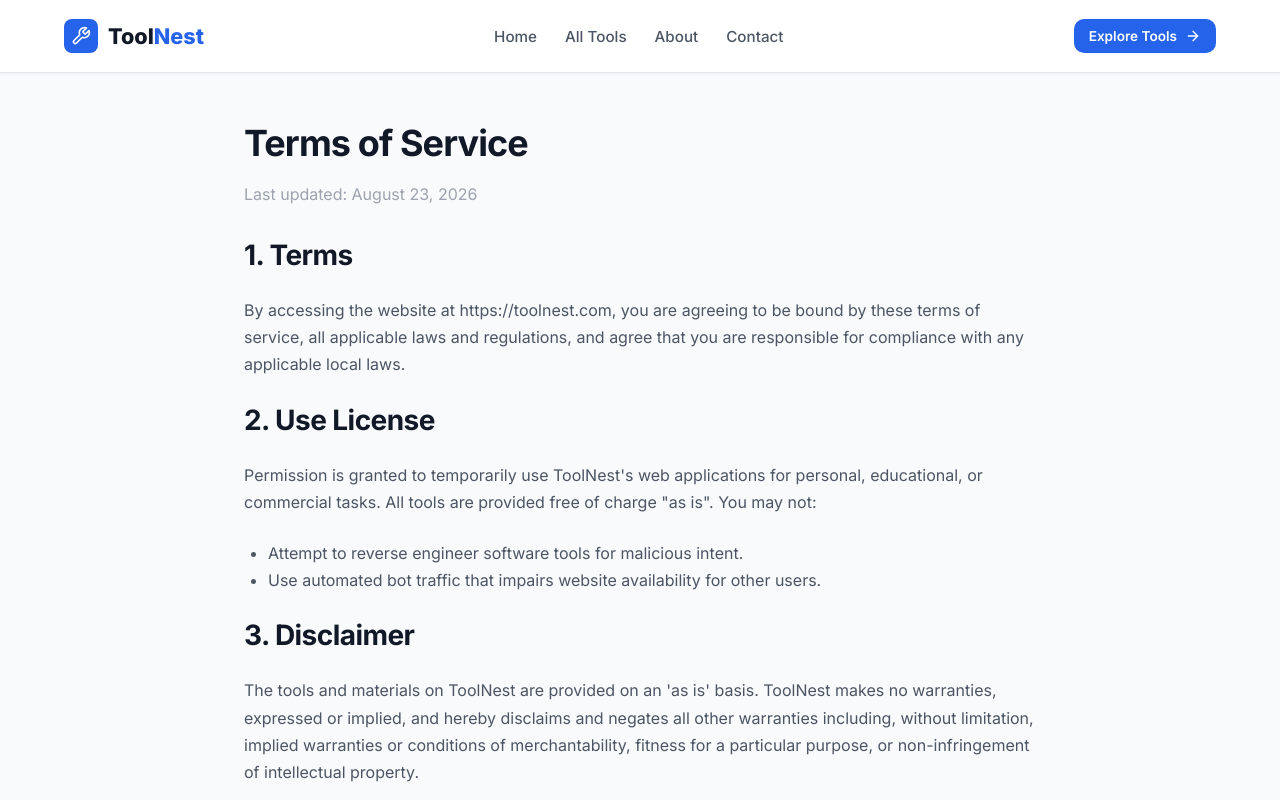
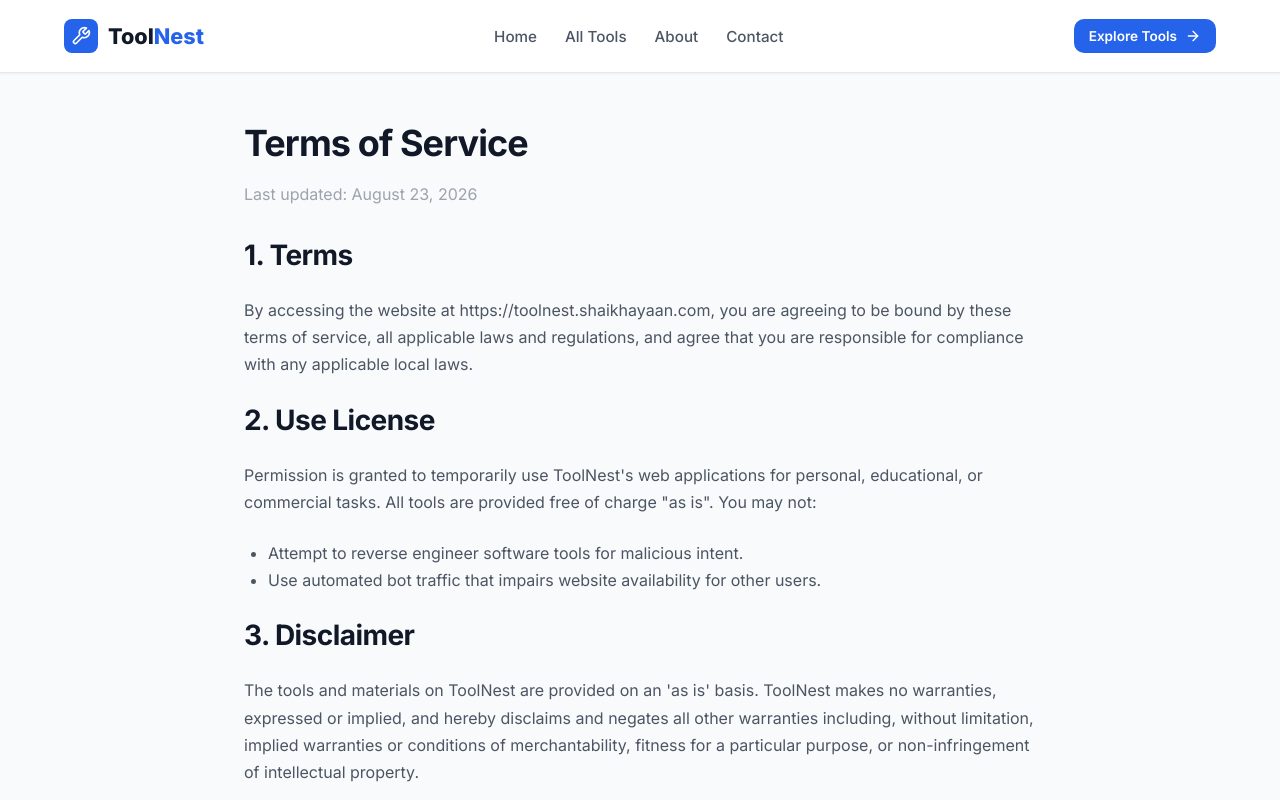
Before and after one commit to Ayaanshaikh20/Toolnest, a React (Vite) app: page /terms in a window 1280 px wide. Shown: the top 800 px of the page. Built offline with nearby package versions, Linux system fonts and the light colour scheme.

Commit message:
Update domain in TermsPage to toolnest.shaikhayaan.com

```diff
--- a/src/pages/TermsPage.jsx
+++ b/src/pages/TermsPage.jsx
@@ -16,7 +16,7 @@ export const TermsPage = () => {
       <div style={{ display: 'flex', flexDirection: 'column', gap: '1.5rem', lineHeight: '1.7', color: 'var(--text-muted)' }}>
         <h2>1. Terms</h2>
         <p>
-          By accessing the website at https://toolnest.com, you are agreeing to be bound by these terms of service, all applicable laws and regulations, and agree that you are responsible for compliance with any applicable local laws.
+          By accessing the website at https://toolnest.shaikhayaan.com, you are agreeing to be bound by these terms of service, all applicable laws and regulations, and agree that you are responsible for compliance with any applicable local laws.
         </p>
 
         <h2>2. Use License</h2>
```
